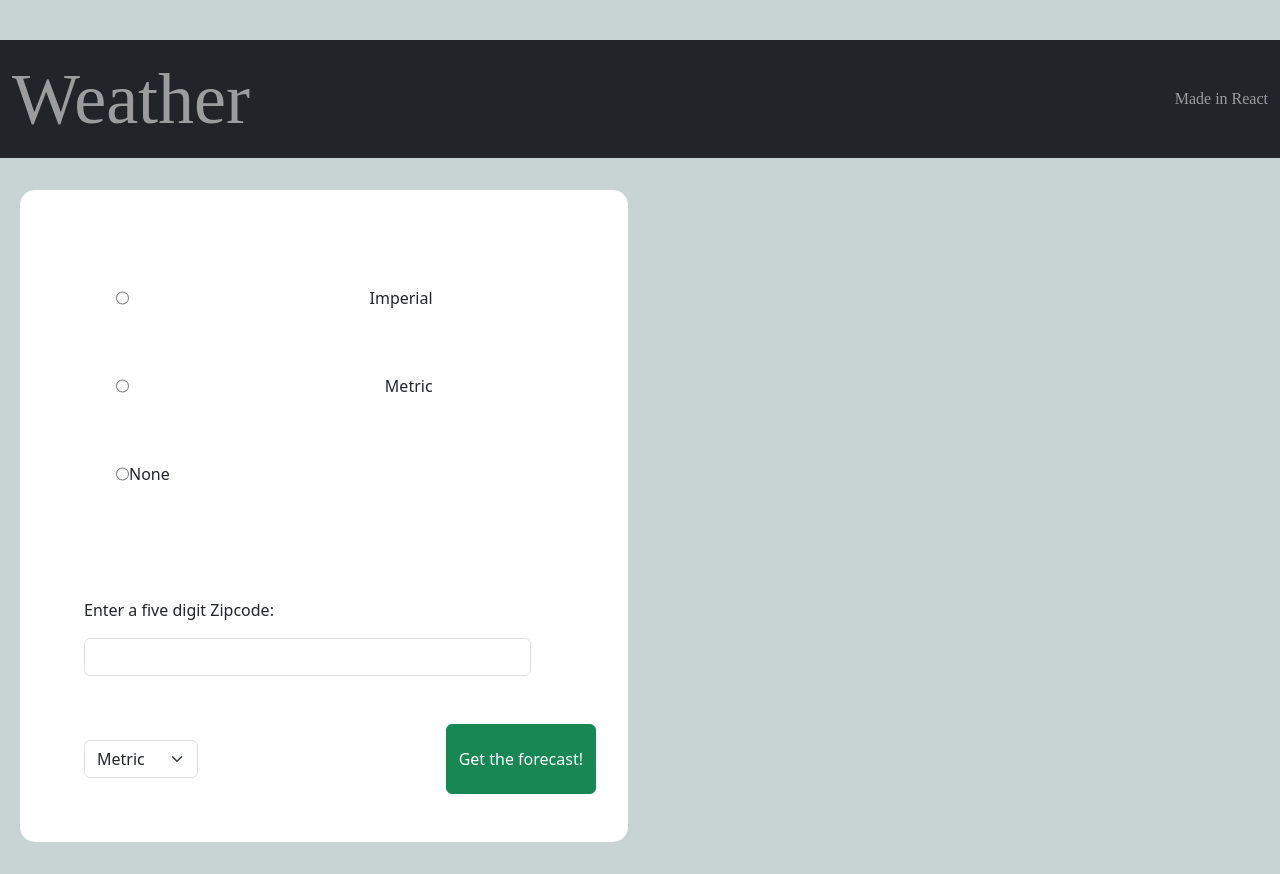
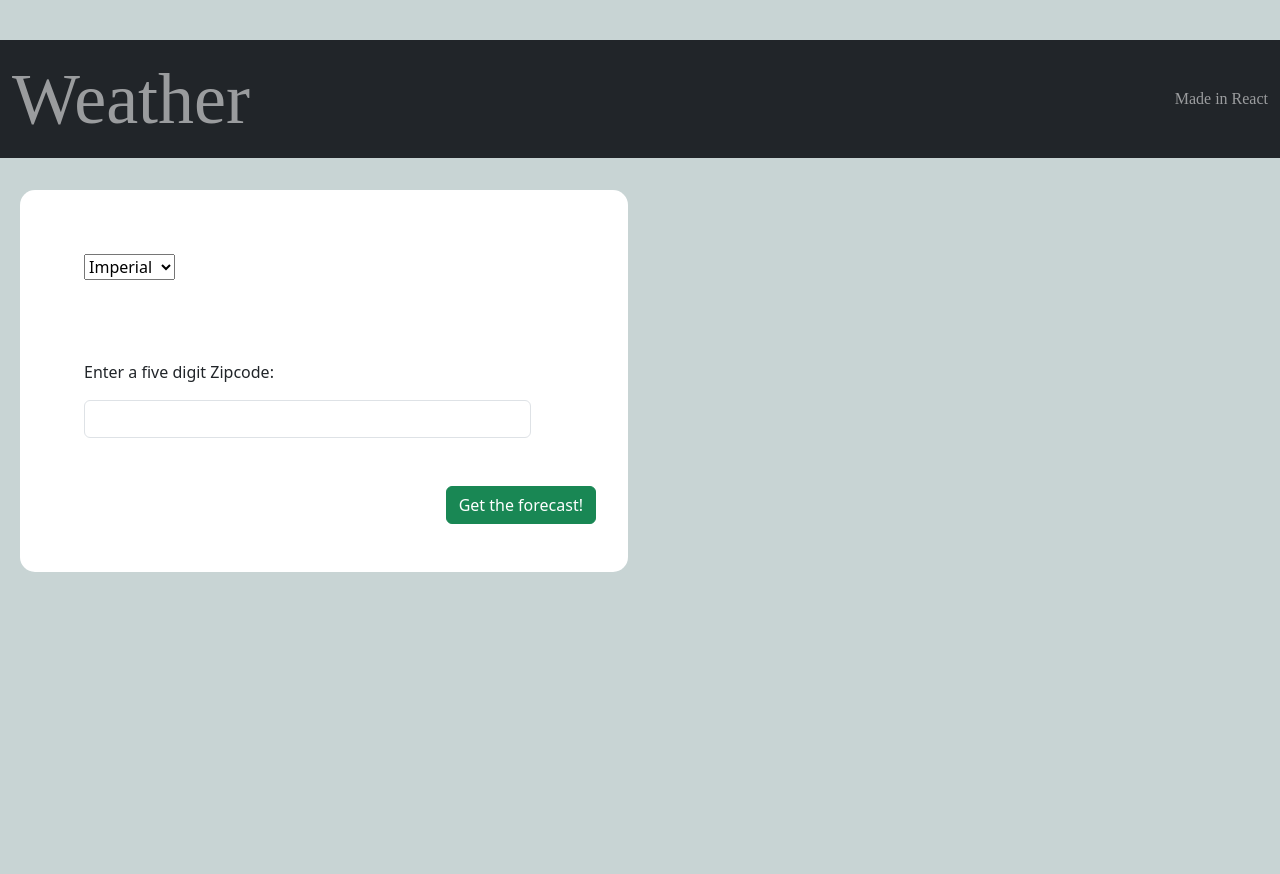
Before and after one commit to maracw/react-weather, a React (Create React App) app: page / in a window 1280 px wide. After the commit the page ends 800 px from the top, so only its background shows below. Built offline with nearby package versions, Linux system fonts and the light colour scheme; a web font is replaced by a local one.

Commit message:
select box correctly setting units onSelect

```diff
--- a/src/components/ZipForm.js
+++ b/src/components/ZipForm.js
@@ -2,9 +2,8 @@ import {useState} from 'react';
 
 function ZipForm ({onSubmit}){
     const [zip, setZip] = useState('');
-    const [units, setUnits] = useState('');
-    const [formUnits, setFormUnits] =useState('');
     const errorMsgDiv = document.getElementById("openWeather-error");
+    const [units, setUnits] = useState('imperial');
 
     //event handler that sends the zip code value back to App.js
     const handleFormSubmit = (event) => {
@@ -19,7 +18,7 @@ function ZipForm ({onSubmit}){
         //if zip is valid call onSubmit
         //if zip is not valid create a child element on screen (not a react component)
         if(pattern5DigitZip.test(zip)){
-            onSubmit(zip, formUnits);
+            onSubmit(zip, units);
         }
         else
         {
@@ -36,36 +35,22 @@ function ZipForm ({onSubmit}){
 
     const handleUnitsChange = (event) => {
         const test = event.target.value;
-        setFormUnits(test);
-        alert({formUnits}+'is units and ' + {test} + "is select value");
+        setUnits(test);
     };
-    const handleCheckChange = (event) => {
-        setFormUnits(event.target.value);
-        console.log('The checkbox was toggled: '+ formUnits);
-      };
+
     return (
         <div className="zip-form col-md-6">
-            <form id="zipForm" className="d-flex flex-row" onSubmit={handleFormSubmit}>
+            <form id="zipForm" className="d-flex flex-row" onSubmit={handleFormSubmit} >
                 <div className="m-3">
                 <div>
-                    <div className='input-group'>
-                        <input type="radio" name="units-radio" value="imperial" id="imperial"
-                            checked ={formUnits ==="imperial"}
-                            onChange={handleCheckChange}/>
-                        <label htmlFor="imperial">Imperial</label>
-                    </div>
-                    <div className='input-group'>
-                        <input type="radio" name="units-radio" value="metric" id="metric"
-                            checked ={formUnits ==="metric"}
-                            onChange={handleCheckChange}/>
-                        <label htmlFor="metric">Metric</label>
-                    </div>
-                    <div>
-                        <input type="radio" name="units-radio" value="null" id="null"
-                            checked ={formUnits ==="null"}
-                            onChange={handleCheckChange}/>
-                        <label htmlFor="null">None</label>
-                    </div>
+                    <select
+                    value={units} // ...force the select's value to match the state variable...
+                    onChange={e => setUnits(e.target.value)} // ... and update the state variable on any change!
+                    >
+                        <option value="imperial">Imperial</option>
+                        <option value="metric">Metric</option>
+                        <option value="standard">Standard</option>
+                     </select>
                 </div>
                     <div>
                         <label className="my-3">Enter a five digit Zipcode:</label>
@@ -76,14 +61,7 @@ function ZipForm ({onSubmit}){
                         />
                     </div>
                     <div>
-                    <select className="form-select"
-                        value={formUnits}
-                        onSelect={handleUnitsChange}
-                        >
-                        <option value="metric">Metric</option>
-                        <option value="imperial">Imperial</option>
-                        <option value="none">None</option>
-                    </select>
+
                     </div>
                     <button type="submit" className="my-3 btn btn-success"> Get the forecast!</button>
                 </div>
```
